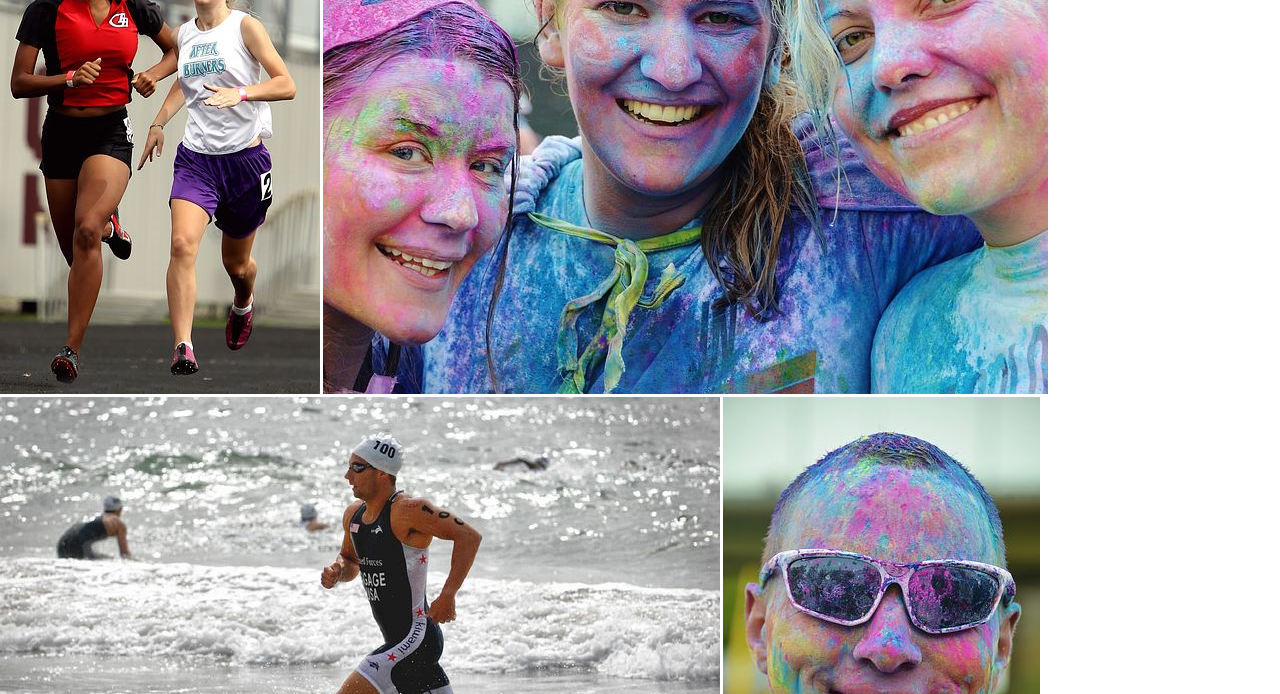
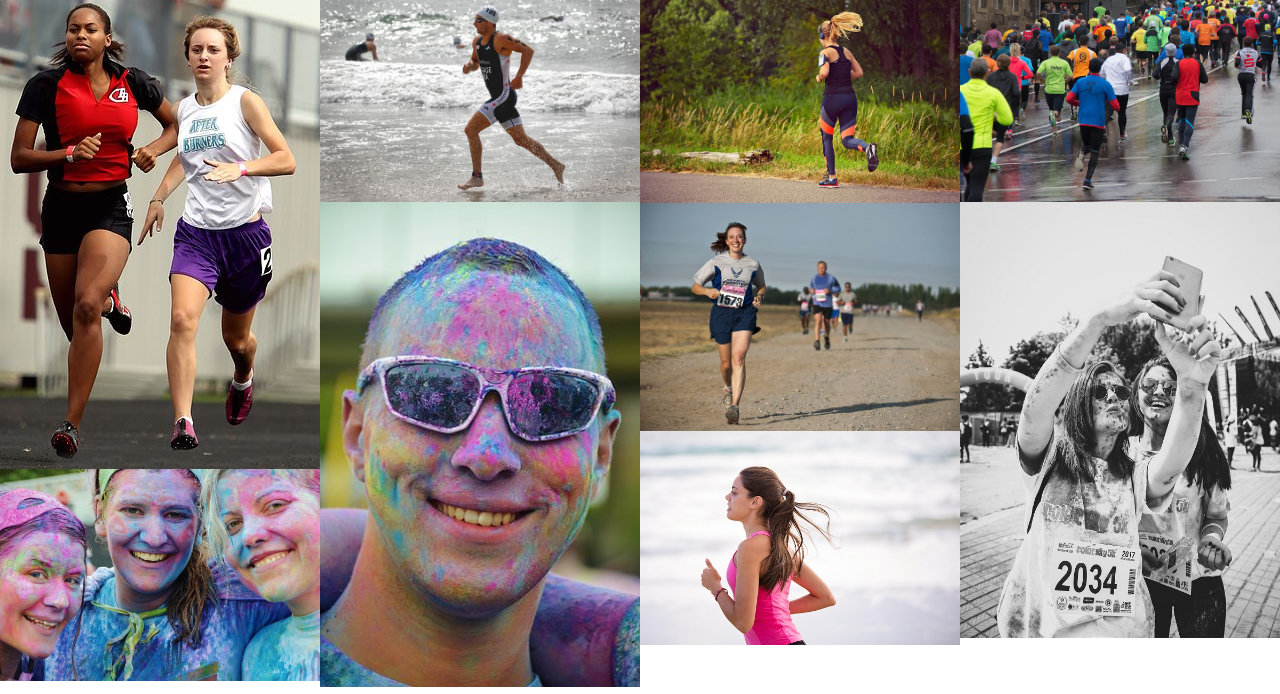
Before and after one commit to johnrearden/love-running, a plain HTML site: page gallery.html in a window 1280 px wide. Shown: the part 86-780 px from the top of the page. Drawn offline with nearby package versions, Linux system fonts and the light colour scheme.

Commit message:
lay out photos in columns

```diff
--- a/assets/css/style.css
+++ b/assets/css/style.css
@@ -231,3 +231,15 @@ footer {
 .social-networks a {
     text-decoration: none;
 }
+
+/* Gallery section */
+#photos {
+    clear: both;
+    line-height: 0;
+    column-count: 4;
+    column-gap: 0px;
+}
+
+#photos > img {
+    width: 100%;
+}
--- a/gallery.html
+++ b/gallery.html
@@ -13,16 +13,9 @@
 
 </head>
 
-<section>
-    <img src="assets/images/athletes.jpg" alt="Two athletes running together">
-    <img src="assets/images/girls.jpg" alt="Three girls at charity paint running festival">
-    <img src="assets/images/runner3.jpg" alt="Solo male runner jogging on a beach">
-    <img src="assets/images/man.jpg" alt="Man at charity paint running festival">
-    <img src="assets/images/runner1.jpg" alt="Solo female runner jogging through phoenix park">
-    <img src="assets/images/runner2.jpg" alt="Runners competing in marathon">
-    <img src="assets/images/runner4.jpg" alt="Solo female runner jogging on a beach">
-    <img src="assets/images/running_gang.jpg" alt="Large group of runners taking part in a marathon on a rainy day">
-</section>
+
+
+
 
 <body>
     <header>
@@ -39,13 +32,23 @@
                     <a href="gallery.html" class="active">Gallery</a>
                 </li>
                 <li>
-                    <a href="index.html" >Home</a>
+                    <a href="index.html">Home</a>
                 </li>
             </ul>
         </nav>
     </header>
 
-
+    <section id="photos">
+        <img src="assets/images/athletes.jpg" alt="Two athletes running together">
+        <img src="assets/images/girls.jpg" alt="Three girls at charity paint running festival">
+        <img src="assets/images/runner3.jpg" alt="Solo male runner jogging on a beach">
+        <img src="assets/images/man.jpg" alt="Man at charity paint running festival">
+        <img src="assets/images/runner1.jpg" alt="Solo female runner jogging through phoenix park">
+        <img src="assets/images/runner2.jpg" alt="Runners competing in marathon">
+        <img src="assets/images/runner4.jpg" alt="Solo female runner jogging on a beach">
+        <img src="assets/images/running_gang.jpg" alt="Large group of runners taking part in a marathon on a rainy day">
+        <img src="assets/images/mud-run.jpg" alt="Two women runners taking a muddy selfie after the Mud Runner's Championship">
+    </section>
 
     <footer>
         <ul class="social-networks">
```
